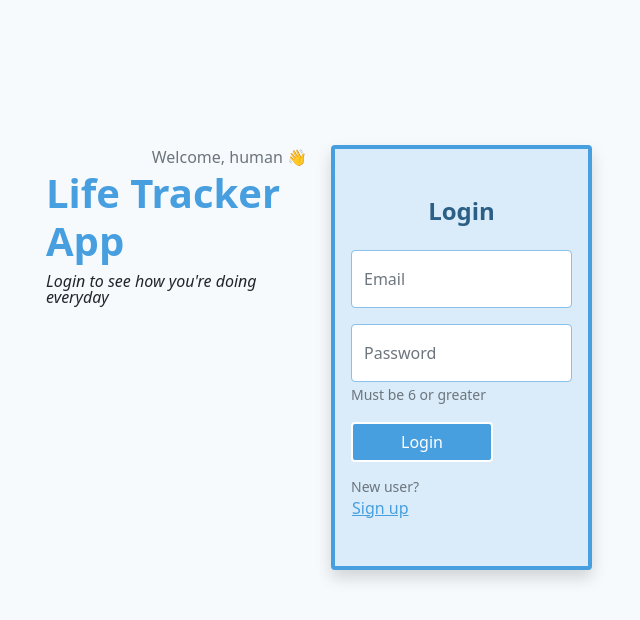
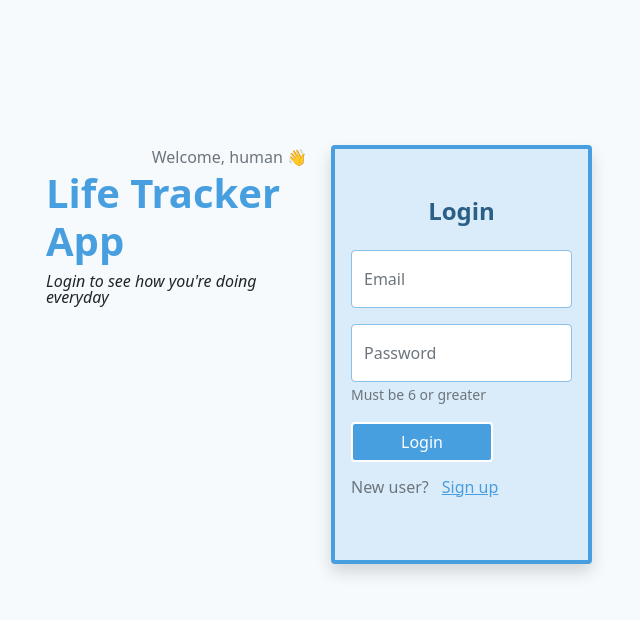
Before and after one commit to cyonii/life-tracker, a React (Create React App) app: page / in a window 1280 px wide. Shown: the top 620 px of the page, without its empty margins (321-961 px from the left). Built offline with nearby package versions, Linux system fonts and the light colour scheme.

Commit message:
Refactor semantics

```diff
--- a/src/components/authentication/Form.js
+++ b/src/components/authentication/Form.js
@@ -73,12 +73,12 @@ const Form = () => {
         {formType === 'login' ? 'Login' : 'Register'}
       </Button>
 
-      <div className="mt-3">
-        <p className="fw-light mb-0 text-muted lh-1"><small>{tip}</small></p>
-        <Button variant="link" className="p-0 fw-light lh-1" onClick={toggleFormType}>
+      <p className="d-flex flex-wrap align-items-center fw-light mt-3 text-muted lh-1 d-">
+        <span>{tip}</span>
+        <Button variant="link" className="py-0 lh-1 fw-light" onClick={toggleFormType}>
           {formType === 'login' ? 'Sign up' : 'Login'}
         </Button>
-      </div>
+      </p>
     </BSForm>
   );
 };
```
